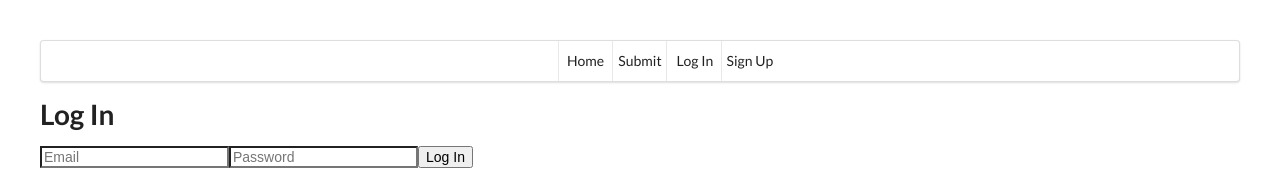
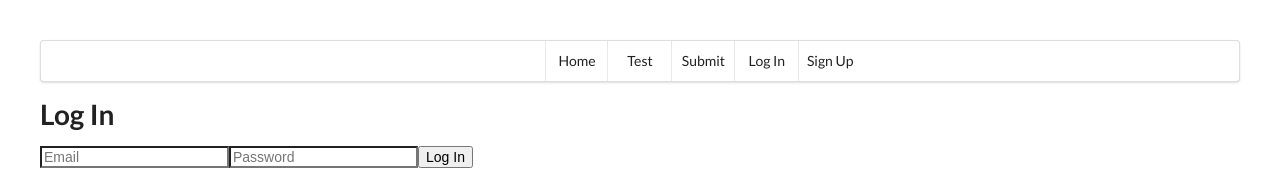
Before and after one commit to gebigoma/P4, a React (Create React App) app in the folder client/: page /login in a window 1280 px wide. Shown: the top 170 px of the page. Built offline with nearby package versions, Linux system fonts and the light colour scheme.

Commit message:
initial commit

```diff
--- a/client/src/NavBar.jsx
+++ b/client/src/NavBar.jsx
@@ -17,6 +17,7 @@ const NavBar = (props) => {
         )
         : (
           <Fragment>
+          <Link className="item" to="/testing">Test</Link>
           <Link className="item" to="/submit">Submit</Link>
           <Link className="item" to="/login">Log In</Link>
           <Link className="item" to="/signup">Sign Up</Link>
```
Also changed, not shown: client/src/views/TestUpload.jsx (added, +13 -0 lines).
